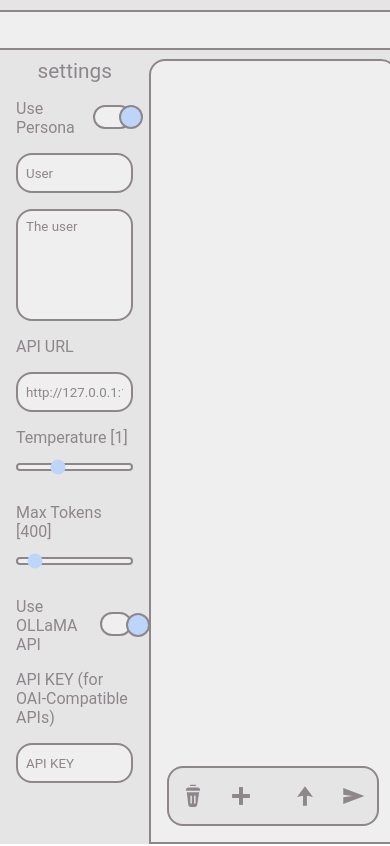
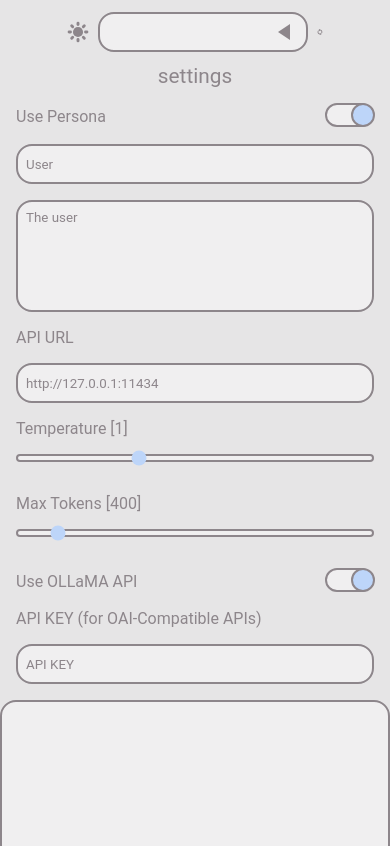
Before and after one commit to jxqu3/aiui, a Svelte app: page / in a window 390 px wide. Shown: the top 846 px of the page. Built offline with nearby package versions, Linux system fonts and the light colour scheme.

Commit message:
early mobile support (very buggy)

```diff
--- a/src/App.svelte
+++ b/src/App.svelte
@@ -27,6 +27,8 @@
   let selectedChat: number = 0
 
   let showChats: boolean = true
+
+  let settingsOpen: boolean = false
 
   onMount(async () => {
     const chatsStorage = await getStorage("chats")
@@ -68,10 +70,14 @@
     <ModelDropdown bind:selectedModel={selectedModel}/>
   </header>
   <div class="content">
-    <div class="settings-panel">
-      <span class="title panel-title">settings</span>
-      <PersonaEditor/>
-      <Settings/>
+    <div class="settings-panel {settingsOpen ? 'set-open' : ''}">
+      <!-- svelte-ignore a11y-click-events-have-key-events -->
+      <!-- svelte-ignore a11y-no-static-element-interactions -->
+      <span class="title panel-title" on:click={() => settingsOpen = !settingsOpen}>settings</span>
+      <div>
+        <PersonaEditor/>
+        <Settings/>
+      </div>
     </div>
     <div class="chat-panel">
       <MessagesPanel selectedModel={selectedModel} chats={chats} selectedChat={selectedChat}/>
--- a/src/app.css
+++ b/src/app.css
@@ -340,3 +340,47 @@ p > span {
   padding: 0.5rem;
   width: 4rem;
 }
+
+@media screen and (max-width: 600px) {
+  .model-dropdown-container {
+    width: 60% !important;
+  }
+
+  main {
+    height: max-content !important;
+  }
+
+  .content {
+    width: 100% !important;
+    height: max-content !important;
+    overflow: scroll !important;
+    display: flex !important;
+    flex-direction: column !important;
+    align-items: center !important;
+    justify-content: center !important;
+    scroll-snap-type: mandatory;
+  }
+
+  .settings-panel {
+    width: 100% !important;
+    height: 100% !important;
+  }
+
+  .chat-panel {
+    width: 100% !important;
+    height: 100% !important;
+  }
+
+  .messages-container  {
+    height: 90vh !important;
+  }
+
+  .set-open div {
+    display: none;
+  }
+
+  .chats-panel {
+    width: 100% !important;
+    height: 100vh !important;
+  }
+}
```
Also changed, not shown: 1 other file (tests, documents, lock files or other folders).
